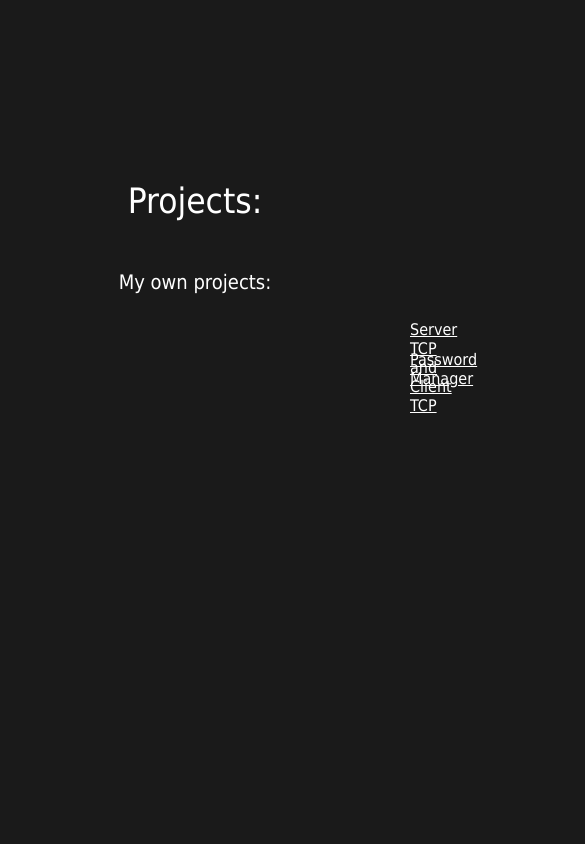
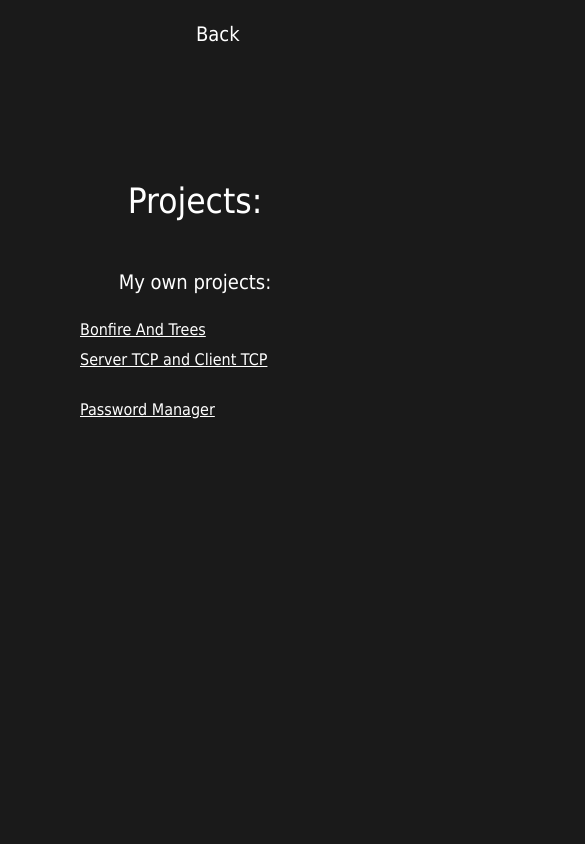
Before and after one commit to ea7f0f5a/place000.github.io, a plain HTML site: page projects.html in a window 390 px wide. Shown: the top 844 px of the page, 585 px wide, since content can reach past the window. Drawn offline with Linux system fonts and the light colour scheme.

Commit message:
Initial Commit

```diff
--- a/css/media-queries.css
+++ b/css/media-queries.css
@@ -17,7 +17,36 @@
 {
     display: none;
 }
-
+.button-back
+{
+    color: #fff;
+    border-radius: 3px;
+    text-decoration: none;
+    line-height: 0;
+    font-weight: 100;
+    border: none;
+    font-size: 20px;
+    position: absolute;
+    padding: 16px;
+    left: 180px;
+    right: 0px;
+    top: 18px;
+}
+.button-back:hover
+{
+    color: #dfba40;
+    border-radius: 3px;
+    text-decoration: none;
+    line-height: 0;
+    font-weight: 100;
+    border: none;
+    font-size: 20px;
+    position: absolute;
+    padding: 16px;
+    left: 180px;
+    right: 0px;
+    top: 18px;
+}
 .dropdown
 {
     color: #fff;
@@ -55,29 +84,33 @@
 }
 .dropdown-button:hover {    color: #dfba40;;}
 .dropdown:hover .dropdown-content {display: block;}
+
 .button-google-play-store
 {
     color: white;
     font-family: "Tahoma";
     position:absolute;
     top: 320px;
-    left: 70px;
+    left:80px;
+    right: 50px;
 }
 .button-github-repositories-server-tcp-and-client-tcp
 {
     color: white;
     font-family: "Tahoma";
-    position: absolute;
-    top: 320px;
-    left: 410px;
+    position:absolute;
+    top: 350px;
+    left:80px;
+    right: 50px;
 }
 .button-github-repositories-password-manager
 {
     color: white;
     font-family: "Tahoma";
     position: absolute;
-    top: 350px;
-    left: 410px;
+    top: 400px;
+    left:80px;
+    right: 50px;
 }
 .all-rigts-reserved-place000
 {
--- a/css/style.css
+++ b/css/style.css
@@ -38,6 +38,40 @@
     height: 0px;
 }
 .button-main:hover
+{
+    color: #dfba40;
+    border-radius: 3px;
+    text-decoration: none;
+    font-family: Tahoma;
+    font-size: 18px;
+    line-height: 0;
+    font-weight: 100;
+    position: absolute;
+
+    left: 55px;
+    right: 0px;
+    top: 50px;
+    width: 0px;
+    height: 0px;
+}
+.button-back
+{
+    color: #fff;
+    border-radius: 3px;
+    text-decoration: none;
+    font-family: Tahoma;
+    font-size: 18px;
+    line-height: 0;
+    font-weight: 100;
+    position: absolute;
+
+    left: 55px;
+    right: 0px;
+    top: 50px;
+    width: 0px;
+    height: 0px;
+}
+.button-back:hover
 {
     color: #dfba40;
     border-radius: 3px;
--- a/projects.html
+++ b/projects.html
@@ -10,8 +10,7 @@
     <link rel="stylesheet" type="text/css" href="css/media-queries.css"/>
 </head>
 <div>
-    <a class = "button-main" href="index.html" target="_self">Back</a>
-    <link rel="stylesheet" type="text/css" href="css/style.css"/>
+    <a class = "button-back" href="index.html" target="_self">Back</a>
 </div>
     <h2 class = "projects-title-text">Projects:</h2>
     <h2 class = "projects-subtitle-text">My own projects:</h2>
```
